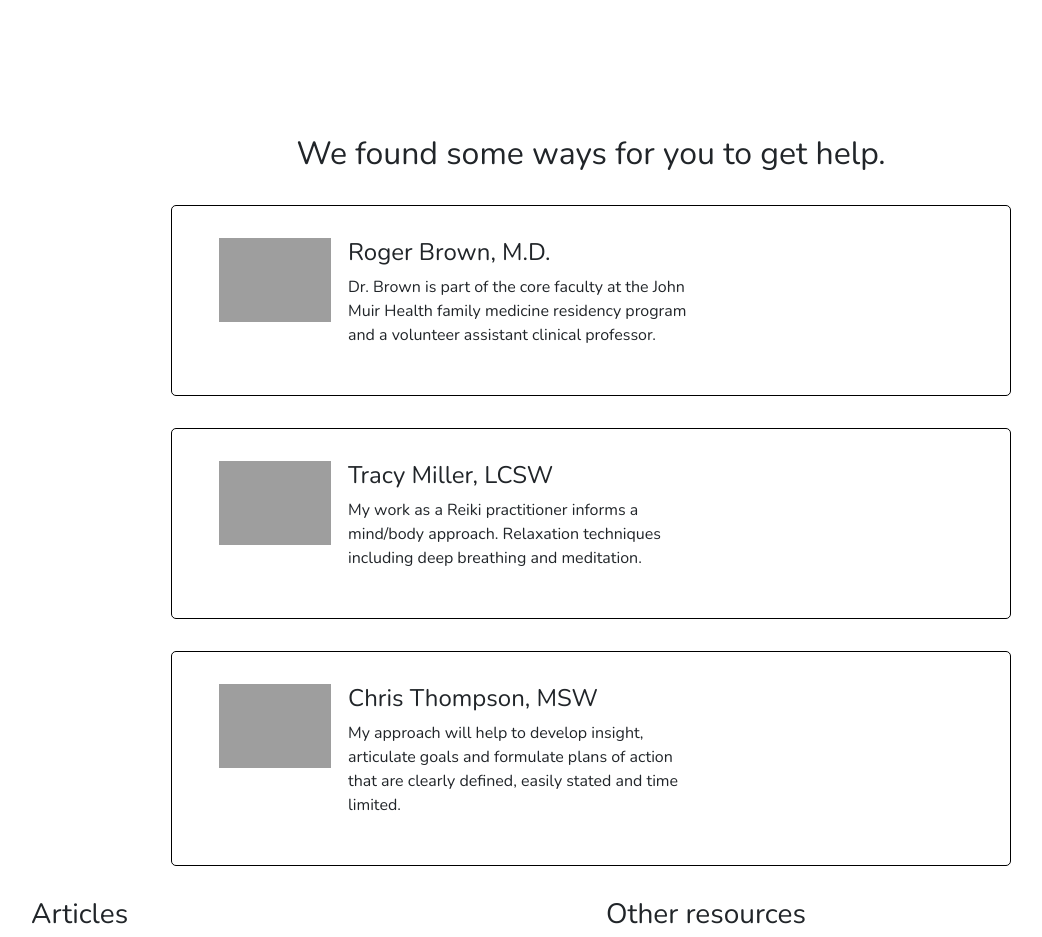
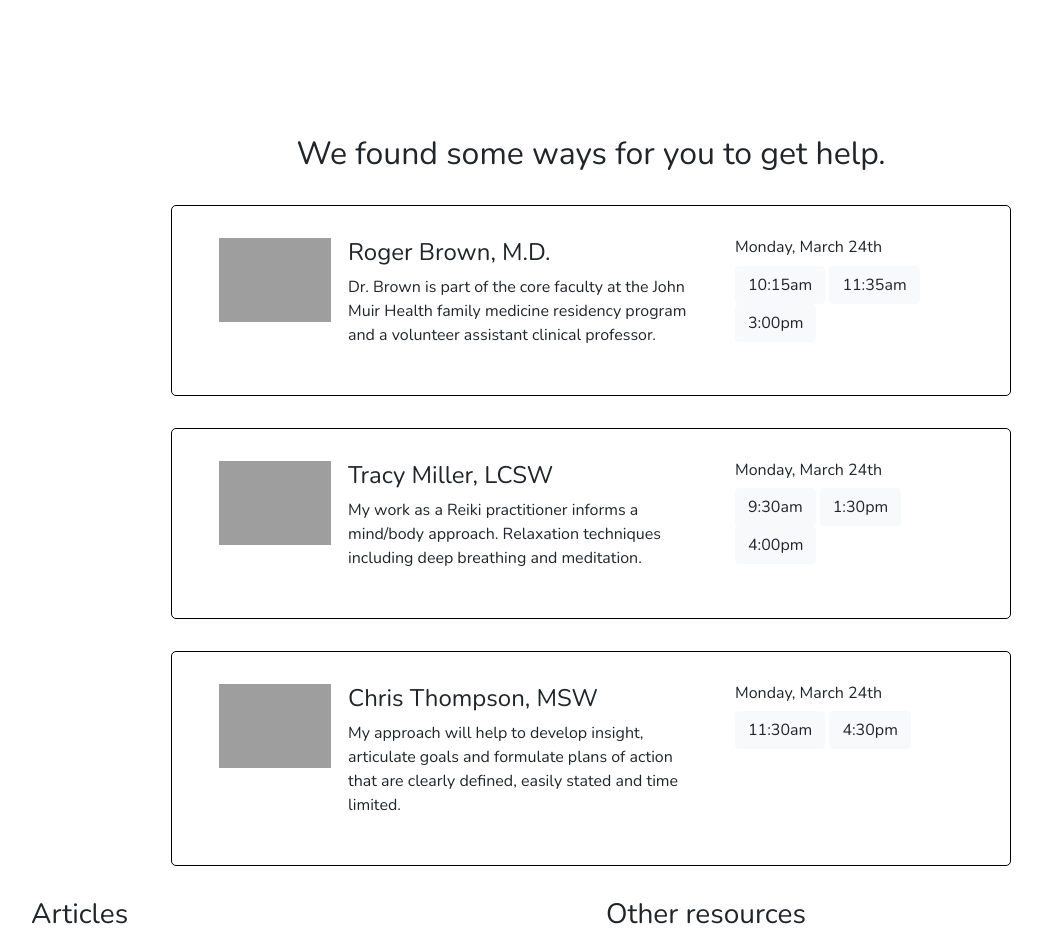
Before and after one commit to cckl/HMH19, a Flask app: page / in a window 1280 px wide. Shown: the part 1131-2068 px from the top of the page, without its empty margins (49-1091 px from the left). Run offline with Flask 2, Linux system fonts and the light colour scheme; some libraries are stand-ins or nearby versions; grey boxes are pictures that could not be loaded.

Commit message:
Add therapist time slots

```diff
--- a/templates/base.html
+++ b/templates/base.html
@@ -151,7 +151,10 @@
             <p>Dr. Brown is part of the core faculty at the John Muir Health family medicine residency program and a volunteer assistant clinical professor.</p>
         </div>
         <div class="col-4">
-
+          <h6>Monday, March 24th</h6>
+          <button type="button" name="button" class="btn btn-light">10:15am</button>
+          <button type="button" name="button" class="btn btn-light">11:35am</button>
+            <button type="button" name="button" class="btn btn-light">3:00pm</button>
         </div>
 
       </div>
@@ -165,7 +168,10 @@
           <p>My work as a Reiki practitioner informs a mind/body approach. Relaxation techniques including deep breathing and meditation.</p>
         </div>
         <div class="col-4">
-
+          <h6>Monday, March 24th</h6>
+          <button type="button" name="button" class="btn btn-light">9:30am</button>
+          <button type="button" name="button" class="btn btn-light">1:30pm</button>
+          <button type="button" name="button" class="btn btn-light">4:00pm</button>
         </div>
       </div>
 
@@ -178,6 +184,9 @@
           <p>My approach will help to develop insight, articulate goals and formulate plans of action that are clearly defined, easily stated and time limited.</p>
         </div>
         <div class="col-4">
+          <h6>Monday, March 24th</h6>
+          <button type="button" name="button" class="btn btn-light">11:30am</button>
+          <button type="button" name="button" class="btn btn-light">4:30pm</button>
         </div>
       </div>
 
```
